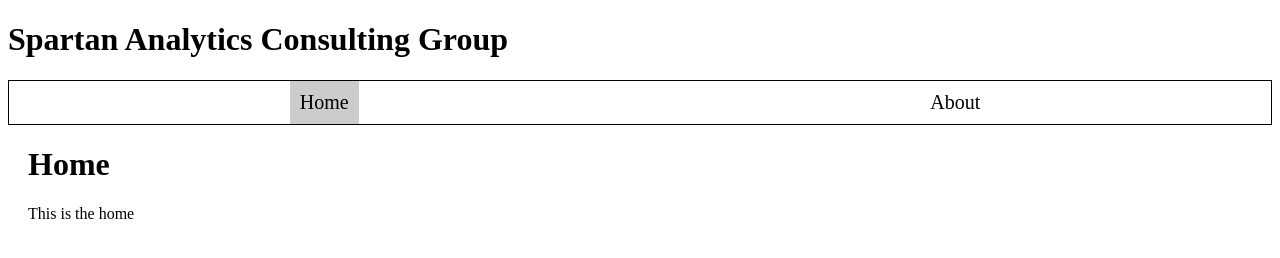
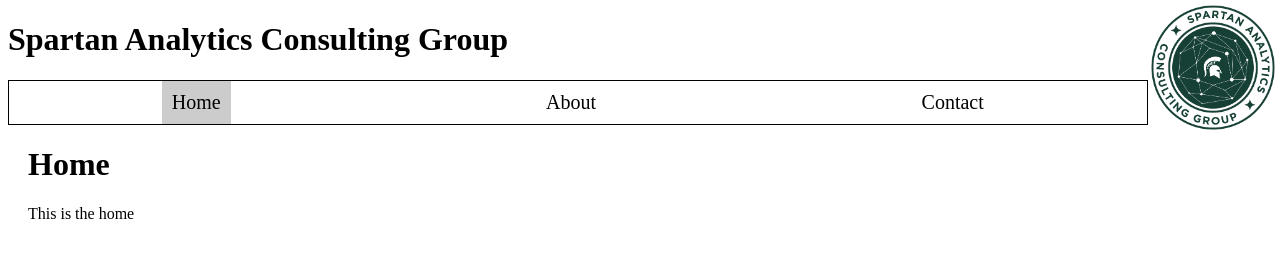
Before and after one commit to SpartanAnalyticsConsultingGroup/SpartanAnalyticsConsultingGroup.github.io, a plain HTML site: page index.html in a window 1280 px wide. Drawn offline with Linux system fonts and the light colour scheme.

Commit message:
logo and contact tab
logo on top right
contact tab

```diff
--- a/index.html
+++ b/index.html
@@ -9,20 +9,33 @@
 </head>
 
 <body>
+  <!-- header -->
+   <div class="header">
       <h1>Spartan Analytics Consulting Group</h1>
+    </div>
+
+    <div class="logo">
+      <img src="CURRENT.png" alt="logo" style="width:124px;height:125px;">
+    </div>
+
+
     <!-- tabs heading -->
     <ul class="tabs">
         <li data-tab-target="#home" class="active tab">Home</li>
         <li data-tab-target="#about" class="tab">About</li>
+        <li data-tab-target="#contact" class="tab">Contact</li>
+
     </ul>
 
     <!-- tab pages -->
     <div class="tab-content">
+      <!-- tab home -->
         <div id="home" data-tab-content class="active">
           <h1>Home</h1>
           <p>This is the home</p>
         </div>
 
+        <!-- tab about -->
         <div id="about" data-tab-content>
           <h1>About</h1>
           <p>
@@ -43,6 +56,11 @@
           <p>
             Stay connected to see all the latest from SACG!
           </p>
+        </div>
+
+        <!-- tab contact -->
+        <div id = 'contact' data-tab-content>
+            <h1>Contact</h1>
             <p>
               Instagram: sacg_msu
             </p>
@@ -50,8 +68,8 @@
               LinkedIn:
             </p>
         </div>
+
     </div>
 </body>
 
-
 </html>
--- a/style.css
+++ b/style.css
@@ -17,17 +17,24 @@
     margin: 0;
     padding: 0;
     border: 1px solid black;
+    width: 90%;
+
+
 }
 
 .tab {
     cursor: pointer;
     padding: 10px;
+
 }
 
+/* highlight color for current tab */
 .tab.active {
+
     background-color: #CCC;
 }
 
+/* spacing for current tab */
 .tab-content {
     margin-left: 20px;
     margin-right: 20px;
@@ -36,4 +43,34 @@
 /* font size of tab title */
 ul li{
     font-size: 20px;
+    margin: 0px;
+    padding: 0px;
    }
+
+
+/* logo in top right */
+.logo img {
+  position: absolute;
+  top: 5px;
+  right: 5px;
+  /* background-color: #ffffff; */
+}
+
+/*
+body {
+    font-family: Helvetica;
+    background-color: #053212;
+}
+
+h1 {
+    color: #ffffff;
+}
+
+p {
+    color: #ffffff;
+}
+
+ul li{
+    color: #ffffff;
+}
+*/
```
Also changed, not shown: CURRENT.png (added). Lines whose indentation alone changed are shown as unchanged.
